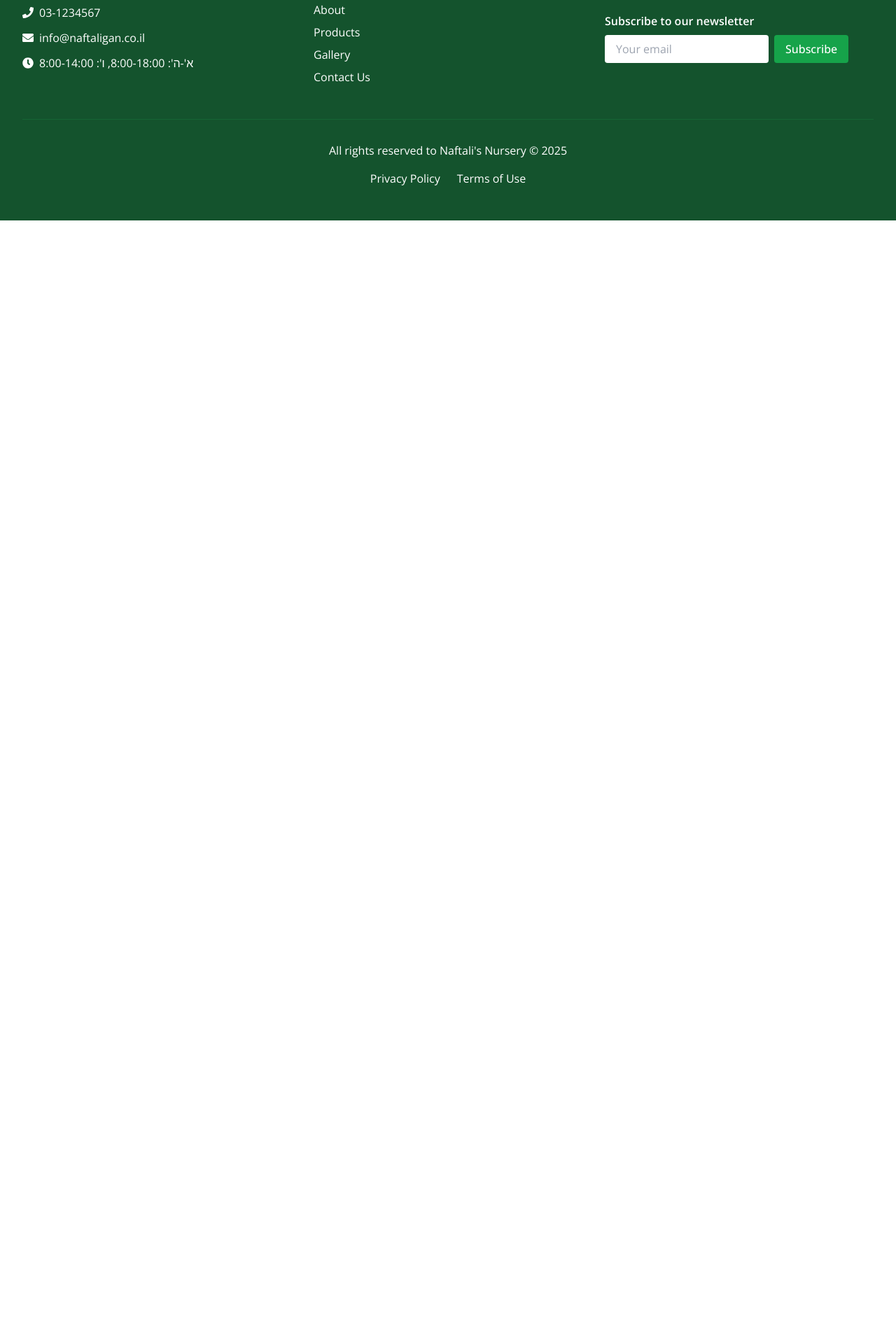
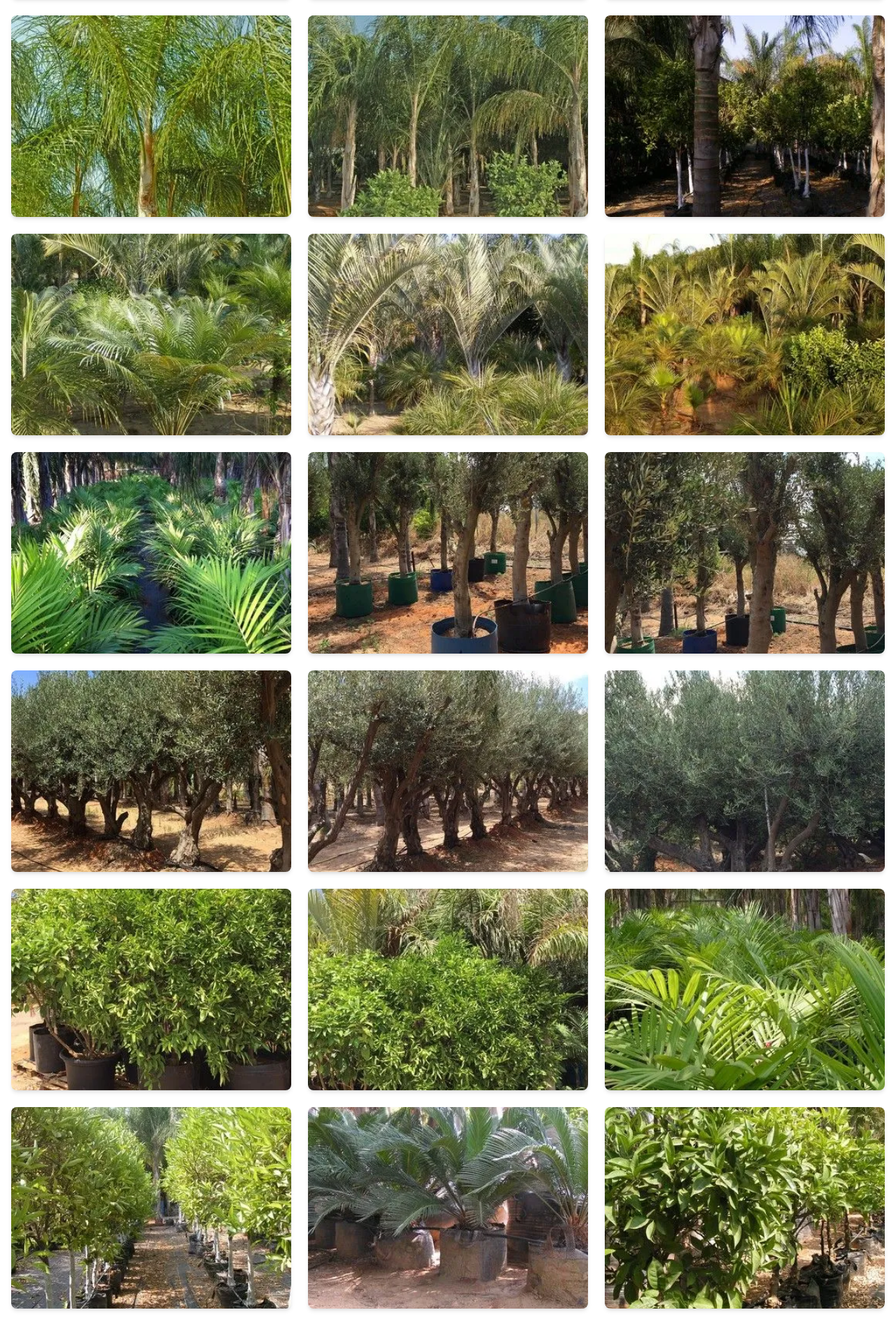
Before and after one commit to naftali-gan/naftali-gan.github.io, a Next.js app: page /en/gallery in a window 1280 px wide. Shown: the part 2802-4694 px from the top of the page at 70% size. Before the commit the page ends 3117 px from the top, so only its background shows below. Built offline with nearby package versions, Linux system fonts and the light colour scheme.

Commit message:
[WIP] All photos added

```diff
--- a/src/data/galleryData.ts
+++ b/src/data/galleryData.ts
@@ -104,6 +104,186 @@ export const galleryItems: GalleryItem[] = [
     id: 20,
     image: "/images/gallery/fullsize/gallery20.webp",
     thumbnail: "/images/gallery/thumbnails/gallery20.webp"
+  },
+  {
+    id: 21,
+    image: "/images/gallery/fullsize/gallery21.webp",
+    thumbnail: "/images/gallery/thumbnails/gallery21.webp"
+  },
+  {
+    id: 22,
+    image: "/images/gallery/fullsize/gallery22.webp",
+    thumbnail: "/images/gallery/thumbnails/gallery22.webp"
+  },
+  {
+    id: 23,
+    image: "/images/gallery/fullsize/gallery23.webp",
+    thumbnail: "/images/gallery/thumbnails/gallery23.webp"
+  },
+  {
+    id: 24,
+    image: "/images/gallery/fullsize/gallery24.webp",
+    thumbnail: "/images/gallery/thumbnails/gallery24.webp"
+  },
+  {
+    id: 25,
+    image: "/images/gallery/fullsize/gallery25.webp",
+    thumbnail: "/images/gallery/thumbnails/gallery25.webp"
+  },
+  {
+    id: 26,
+    image: "/images/gallery/fullsize/gallery26.webp",
+    thumbnail: "/images/gallery/thumbnails/gallery26.webp"
+  },
+  {
+    id: 27,
+    image: "/images/gallery/fullsize/gallery27.webp",
+    thumbnail: "/images/gallery/thumbnails/gallery27.webp"
+  },
+  {
+    id: 28,
+    image: "/images/gallery/fullsize/gallery28.webp",
+    thumbnail: "/images/gallery/thumbnails/gallery28.webp"
+  },
+  {
+    id: 29,
+    image: "/images/gallery/fullsize/gallery29.webp",
+    thumbnail: "/images/gallery/thumbnails/gallery29.webp"
+  },
+  {
+    id: 30,
+    image: "/images/gallery/fullsize/gallery30.webp",
+    thumbnail: "/images/gallery/thumbnails/gallery30.webp"
+  },
+  {
+    id: 31,
+    image: "/images/gallery/fullsize/gallery31.webp",
+    thumbnail: "/images/gallery/thumbnails/gallery31.webp"
+  },
+  {
+    id: 32,
+    image: "/images/gallery/fullsize/gallery32.webp",
+    thumbnail: "/images/gallery/thumbnails/gallery32.webp"
+  },
+  {
+    id: 33,
+    image: "/images/gallery/fullsize/gallery33.webp",
+    thumbnail: "/images/gallery/thumbnails/gallery33.webp"
+  },
+  {
+    id: 34,
+    image: "/images/gallery/fullsize/gallery34.webp",
+    thumbnail: "/images/gallery/thumbnails/gallery34.webp"
+  },
+  {
+    id: 35,
+    image: "/images/gallery/fullsize/gallery35.webp",
+    thumbnail: "/images/gallery/thumbnails/gallery35.webp"
+  },
+  {
+    id: 36,
+    image: "/images/gallery/fullsize/gallery36.webp",
+    thumbnail: "/images/gallery/thumbnails/gallery36.webp"
+  },
+  {
+    id: 37,
+    image: "/images/gallery/fullsize/gallery37.webp",
+    thumbnail: "/images/gallery/thumbnails/gallery37.webp"
+  },
+  {
+    id: 38,
+    image: "/images/gallery/fullsize/gallery38.webp",
+    thumbnail: "/images/gallery/thumbnails/gallery38.webp"
+  },
+  {
+    id: 39,
+    image: "/images/gallery/fullsize/gallery39.webp",
+    thumbnail: "/images/gallery/thumbnails/gallery39.webp"
+  },
+  {
+    id: 40,
+    image: "/images/gallery/fullsize/gallery40.webp",
+    thumbnail: "/images/gallery/thumbnails/gallery40.webp"
+  },
+  {
+    id: 41,
+    image: "/images/gallery/fullsize/gallery41.webp",
+    thumbnail: "/images/gallery/thumbnails/gallery41.webp"
+  },
+  {
+    id: 42,
+    image: "/images/gallery/fullsize/gallery42.webp",
+    thumbnail: "/images/gallery/thumbnails/gallery42.webp"
+  },
+  {
+    id: 43,
+    image: "/images/gallery/fullsize/gallery43.webp",
+    thumbnail: "/images/gallery/thumbnails/gallery43.webp"
+  },
+  {
+    id: 44,
+    image: "/images/gallery/fullsize/gallery44.webp",
+    thumbnail: "/images/gallery/thumbnails/gallery44.webp"
+  },
+  {
+    id: 45,
+    image: "/images/gallery/fullsize/gallery45.webp",
+    thumbnail: "/images/gallery/thumbnails/gallery45.webp"
+  },
+  {
+    id: 46,
+    image: "/images/gallery/fullsize/gallery46.webp",
+    thumbnail: "/images/gallery/thumbnails/gallery46.webp"
+  },
+  {
+    id: 47,
+    image: "/images/gallery/fullsize/gallery47.webp",
+    thumbnail: "/images/gallery/thumbnails/gallery47.webp"
+  },
+  {
+    id: 48,
+    image: "/images/gallery/fullsize/gallery48.webp",
+    thumbnail: "/images/gallery/thumbnails/gallery48.webp"
+  },
+  {
+    id: 49,
+    image: "/images/gallery/fullsize/gallery49.webp",
+    thumbnail: "/images/gallery/thumbnails/gallery49.webp"
+  },
+  {
+    id: 50,
+    image: "/images/gallery/fullsize/gallery50.webp",
+    thumbnail: "/images/gallery/thumbnails/gallery50.webp"
+  },
+  {
+    id: 51,
+    image: "/images/gallery/fullsize/gallery51.webp",
+    thumbnail: "/images/gallery/thumbnails/gallery51.webp"
+  },
+  {
+    id: 52,
+    image: "/images/gallery/fullsize/gallery52.webp",
+    thumbnail: "/images/gallery/thumbnails/gallery52.webp"
+  },
+  {
+    id: 53,
+    image: "/images/gallery/fullsize/gallery53.webp",
+    thumbnail: "/images/gallery/thumbnails/gallery53.webp"
+  },
+  {
+    id: 54,
+    image: "/images/gallery/fullsize/gallery54.webp",
+    thumbnail: "/images/gallery/thumbnails/gallery54.webp"
+  },
+  {
+    id: 55,
+    image: "/images/gallery/fullsize/gallery55.webp",
+    thumbnail: "/images/gallery/thumbnails/gallery55.webp"
+  },
+  {
+    id: 56,
+    image: "/images/gallery/fullsize/gallery56.webp",
+    thumbnail: "/images/gallery/thumbnails/gallery56.webp"
   }
 ];
 
```
